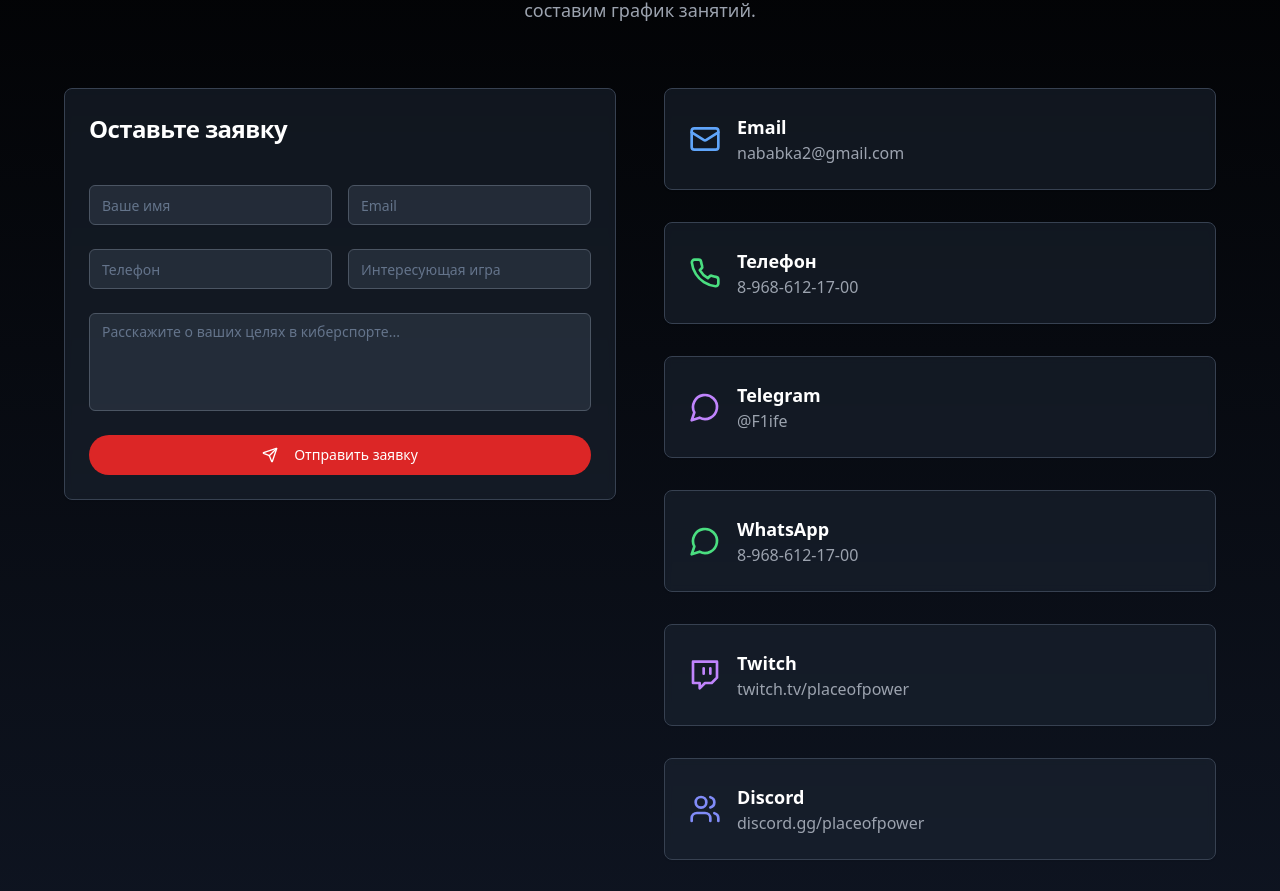
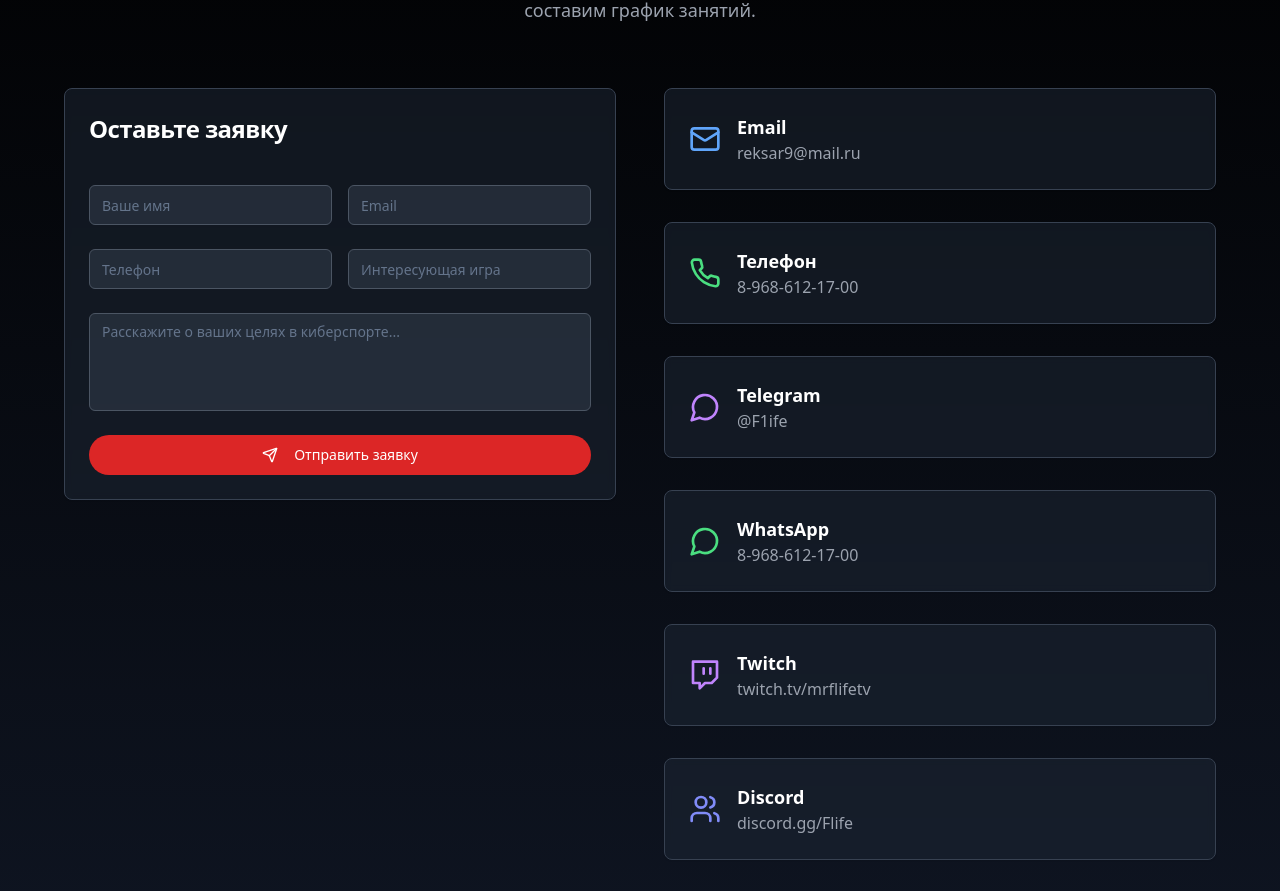
Before and after one commit to Tw1zzzzz/pixel-power-form, a React (Vite) app: page / in a window 1280 px wide. Shown: the part 7692-8583 px from the top of the page. Built offline with nearby package versions, Linux system fonts and the light colour scheme.

Commit message:
Update contact information: email, Twitch and Discord links

```diff
--- a/src/components/ContactForm.tsx
+++ b/src/components/ContactForm.tsx
@@ -41,7 +41,7 @@ const ContactForm = () => {
         phone: formData.phone,
         game: formData.game,
         message: formData.message,
-        to_email: 'nababka2@gmail.com' // Ваша почта
+        to_email: 'reksar9@mail.ru' // Ваша почта
       };
 
       console.log('Отправляемые данные:', templateParams);
@@ -252,7 +252,7 @@ const ContactForm = () => {
                 <Mail className="w-8 h-8 text-blue-400 mr-4" />
                 <div>
                   <h3 className="text-lg font-semibold text-white">Email</h3>
-                  <p className="text-gray-400">nababka2@gmail.com</p>
+                  <p className="text-gray-400">reksar9@mail.ru</p>
                 </div>
               </CardContent>
             </Card>
@@ -292,8 +292,8 @@ const ContactForm = () => {
                 <Twitch className="w-8 h-8 text-purple-400 mr-4" />
                 <div>
                   <h3 className="text-lg font-semibold text-white">Twitch</h3>
-                  <a href="https://twitch.tv/placeofpower" target="_blank" rel="noopener noreferrer" className="text-gray-400 hover:text-purple-400 transition-colors">
-                    twitch.tv/placeofpower
+                  <a href="https://twitch.tv/mrflifetv" target="_blank" rel="noopener noreferrer" className="text-gray-400 hover:text-purple-400 transition-colors">
+                    twitch.tv/mrflifetv
                   </a>
                 </div>
               </CardContent>
@@ -304,8 +304,8 @@ const ContactForm = () => {
                 <Users className="w-8 h-8 text-indigo-400 mr-4" />
                 <div>
                   <h3 className="text-lg font-semibold text-white">Discord</h3>
-                  <a href="https://discord.gg/placeofpower" target="_blank" rel="noopener noreferrer" className="text-gray-400 hover:text-indigo-400 transition-colors">
-                    discord.gg/placeofpower
+                  <a href="https://discord.gg/Flife" target="_blank" rel="noopener noreferrer" className="text-gray-400 hover:text-indigo-400 transition-colors">
+                    discord.gg/Flife
                   </a>
                 </div>
               </CardContent>
```
